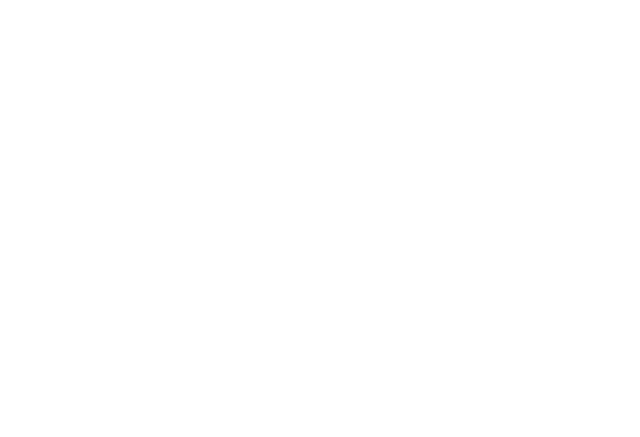
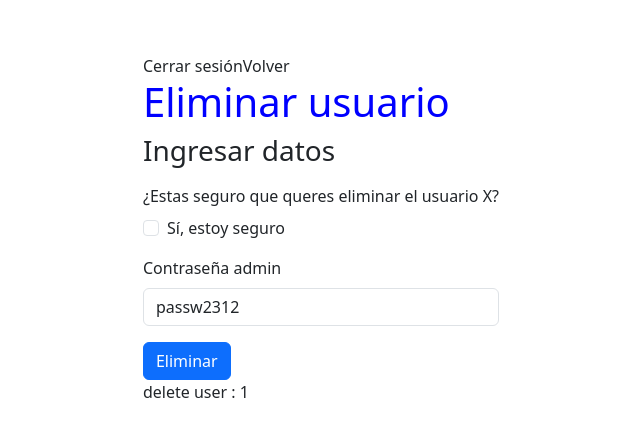
Before and after one commit to axelbriandip/gesliga_front, a React (Vite) app: page /users/1/delete in a window 1280 px wide. Before the commit this address had no page. Shown: the part 163-600 px from the top of the page, without its empty margins (319-959 px from the left). Built offline with nearby package versions, Linux system fonts and the light colour scheme.

Commit message:
delete user form add

```diff
--- a/src/App.jsx
+++ b/src/App.jsx
@@ -17,6 +17,7 @@
 import UsersAdminPage from './pages/users/UsersAdminPage';
 import CreateUserFormPage from './pages/users/CreateUserFormPage';
 import EditUserFormPage from './pages/users/EditUserFormPage';
+import DeleteUserPage from './pages/users/DeleteUserPage';
 
 function App() {
   return (
@@ -35,6 +36,7 @@
           <Route path='/users' element={<UsersAdminPage/>}/>
           <Route path='/users/create' element={<CreateUserFormPage/>}/>
           <Route path='/users/:userId/edit' element={<EditUserFormPage/>}/>
+          <Route path='/users/:userId/delete' element={<DeleteUserPage/>}/>
         </Routes>
       </BrowserRouter>
     </>
--- /dev/null
+++ b/src/pages/users/DeleteUserPage.jsx
@@ -0,0 +1,48 @@
+import React from 'react';
+import { useNavigate, useParams } from 'react-router-dom';
+
+const DeleteUserPage = () => {
+  const navigate = useNavigate()
+  const { userId } = useParams()
+
+  const handleLogout = () => navigate("/")
+  const handleBack = () => navigate(`/users`)
+
+  return (
+    <section className='adminPage'>
+      <div className="header">
+        <button onClick={handleLogout}>Cerrar sesión</button>
+        <button onClick={handleBack}>Volver</button>
+        <h1>Eliminar usuario</h1>
+      </div>
+      <div className="container-form">
+        <form onSubmit={handleBack}>
+          <div className="mb-3">
+            <h3>Ingresar datos</h3>
+          </div>
+          <div className="mb-3">
+            <label htmlFor="exampleInputName" className="form-label">¿Estas seguro que queres eliminar el usuario X?</label>
+            <div className="form-check">
+                <input
+                type="checkbox"
+                className="form-check-input"
+                id="confirmDelete"
+                />
+                <label htmlFor="confirmDelete" className="form-check-label">
+                Sí, estoy seguro
+                </label>
+            </div>
+          </div>
+          <div className="mb-3">
+            <label htmlFor="exampleInputBirth" className="form-label">Contraseña admin</label>
+            <input type="text" className="form-control" id="exampleInputBirth" aria-describedby="birthHelp" value={"passw2312"}/>
+          </div>
+          <button type="submit" className="btn btn-primary">Eliminar</button>
+        </form>
+      </div>
+      <p>delete user : {userId}</p>
+    </section>
+  );
+}
+
+export default DeleteUserPage;
```
